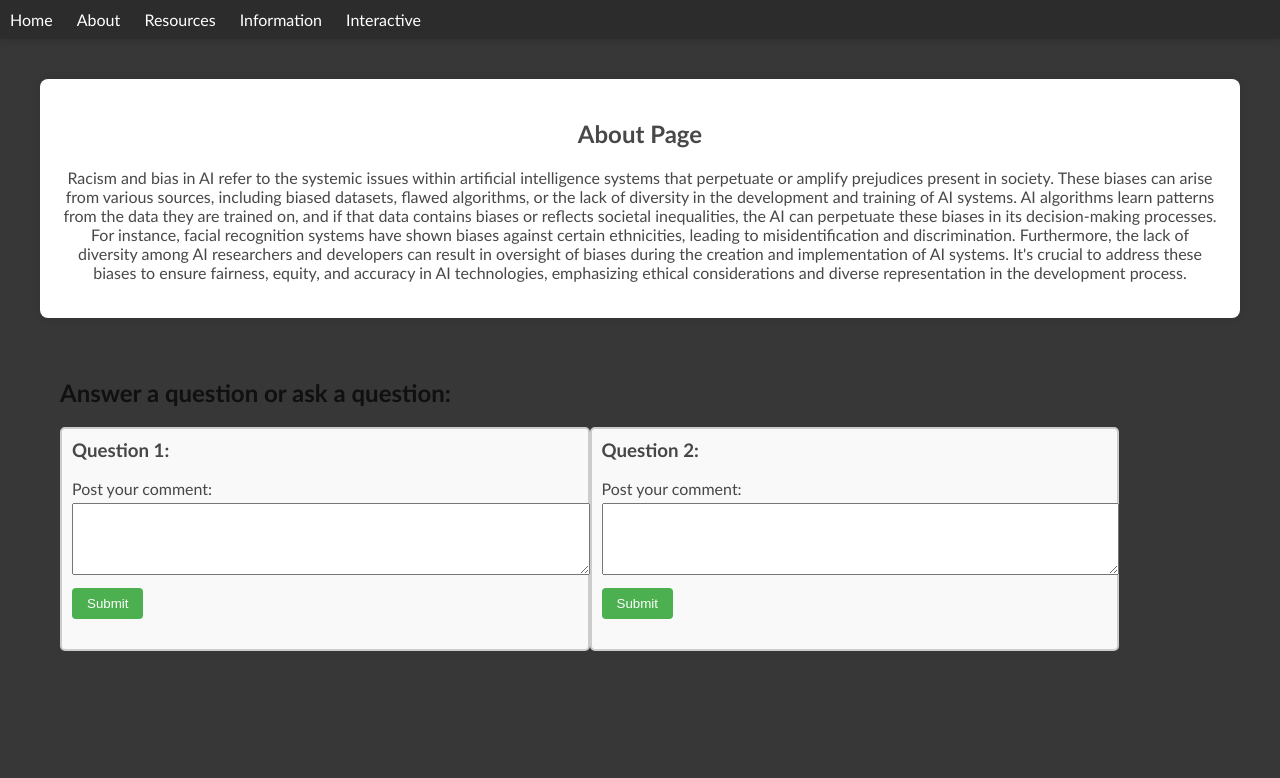
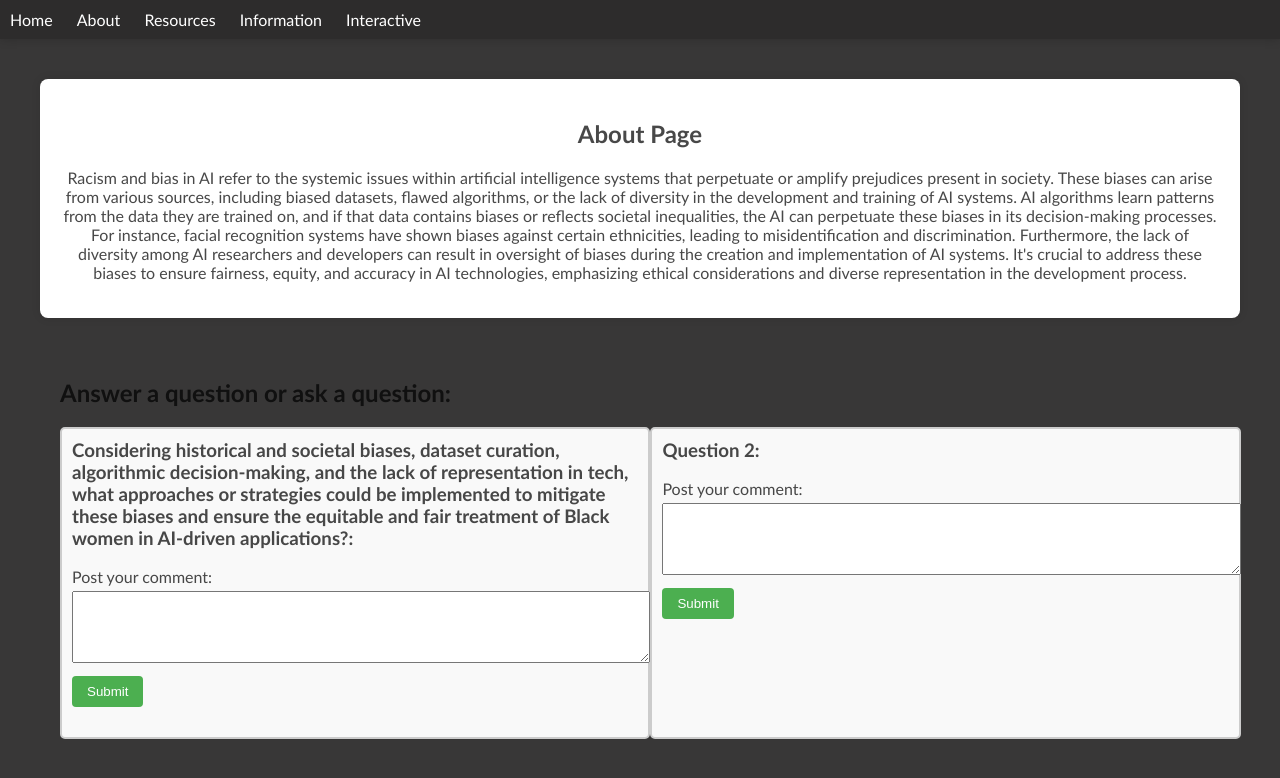
Before and after one commit to jcronin21/WGSS_Website, a website: page about.html in a window 1280 px wide. Drawn offline with Linux system fonts and the light colour scheme.

```diff
--- a/about.html
+++ b/about.html
@@ -30,7 +30,7 @@
         <h2>Answer a question or ask a question:</h2>
         <div class="comment-section">
           <div class="comment-container">
-            <h3>Question 1:</h3>
+            <h3>Considering historical and societal biases, dataset curation, algorithmic decision-making, and the lack of representation in tech, what approaches or strategies could be implemented to mitigate these biases and ensure the equitable and fair treatment of Black women in AI-driven applications?:</h3>
             <form id="comment-form-1">
               <label for="comment-1">Post your comment:</label>
               <textarea id="comment-1" name="comment" rows="4" cols="50"></textarea>
```
